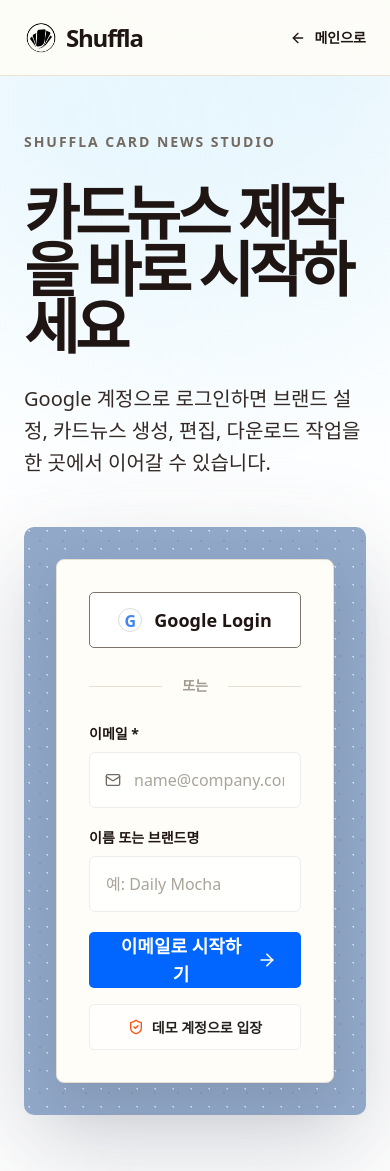
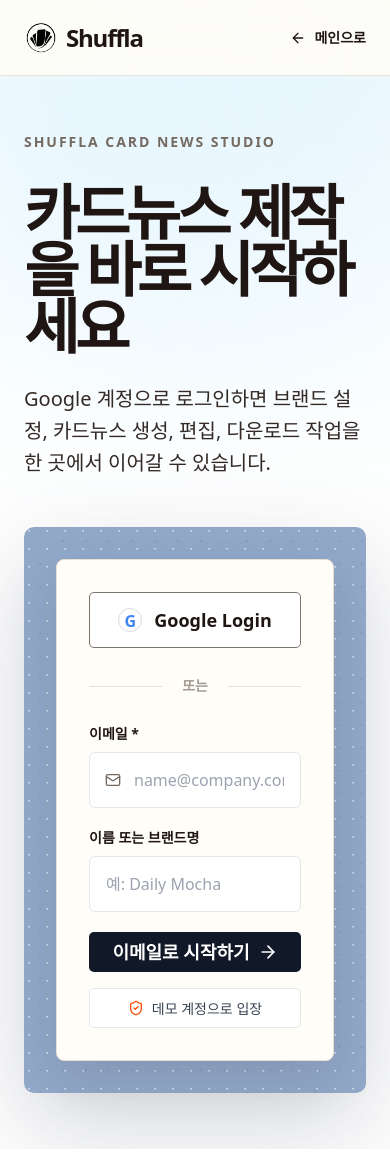
Before and after one commit to MCuffs/snsagent, a Next.js app: page /login in a window 390 px wide. After the commit the page ends 1149 px from the top, so only its background shows below. Built offline with nearby package versions, Linux system fonts and the light colour scheme; no server answers.

Commit message:
design: Mercury 무드 리디자인 — 중립 색상 체계, 클린 카드, 네이비 버튼

```diff
--- a/app/(cms)/SidebarNav.tsx
+++ b/app/(cms)/SidebarNav.tsx
@@ -69,7 +69,7 @@ export default function SidebarNav({ hasCompleteBrand, locale }: SidebarNavProps
               <Icon className="h-4 w-4 shrink-0" />
               <div>
                 <p className="font-medium leading-none">{item.label}</p>
-                <p className="mt-0.5 text-[11px] text-[#71717a]">{t(item.descKey as Parameters<typeof t>[0])}</p>
+                <p className="mt-0.5 text-[11px] text-[#9ca3af]">{t(item.descKey as Parameters<typeof t>[0])}</p>
               </div>
             </span>
           )
@@ -82,8 +82,8 @@ export default function SidebarNav({ hasCompleteBrand, locale }: SidebarNavProps
             onClick={(e) => handleNavClick(e, item)}
             className={`flex items-center gap-3 rounded-md px-3 py-2 text-sm transition-all duration-150 ${
               isActive
-                ? 'bg-[#111111] text-white font-medium'
-                : 'text-[#52525b] hover:bg-[#f0f0f0] hover:text-[#111111]'
+                ? 'bg-[#111827] text-white font-medium'
+                : 'text-[#374151] hover:bg-[#f3f4f6] hover:text-[#111111]'
             }`}
           >
             <Icon className="h-4 w-4 shrink-0" />
@@ -94,7 +94,7 @@ export default function SidebarNav({ hasCompleteBrand, locale }: SidebarNavProps
                   <span className="rounded-full bg-amber-100 px-1.5 py-0.5 text-[9px] font-bold text-amber-700">{item.badge}</span>
                 )}
               </div>
-              <p className={`mt-0.5 text-[11px] ${isActive ? 'text-[#a1a1aa]' : 'text-[#71717a]'}`}>
+              <p className={`mt-0.5 text-[11px] ${isActive ? 'text-white/60' : 'text-[#9ca3af]'}`}>
                 {t(item.descKey as Parameters<typeof t>[0])}
               </p>
             </div>
--- a/app/(cms)/concept/DashboardContainer.tsx
+++ b/app/(cms)/concept/DashboardContainer.tsx
@@ -307,7 +307,7 @@ function ProfileSelectScreen({
               key={key}
               type="button"
               onClick={() => onSelect(key)}
-              className="group relative flex flex-col items-start gap-4 rounded-2xl border border-[#e4e4e7] bg-white p-6 text-left shadow-sm transition-all hover:border-[#111111] hover:shadow-md active:scale-[0.98]"
+              className="group relative flex flex-col items-start gap-4 rounded-xl border border-[#e5e7eb] bg-white p-6 text-left transition-all hover:border-[#d1d5db] hover:shadow-sm active:scale-[0.99]"
             >
               {complete && (
                 <span className="absolute right-4 top-4 flex items-center gap-1 rounded-full bg-emerald-50 px-2 py-0.5 text-[10px] font-semibold text-emerald-600">
@@ -315,7 +315,7 @@ function ProfileSelectScreen({
                   {t('profile_complete')}
                 </span>
               )}
-              <div className="flex h-10 w-10 items-center justify-center rounded-xl bg-[#f4f4f5] transition-colors group-hover:bg-[#111111]">
+              <div className="flex h-10 w-10 items-center justify-center rounded-lg bg-[#f3f4f6] transition-colors group-hover:bg-[#111827]">
                 <Icon className="h-5 w-5 text-[#71717a] transition-colors group-hover:text-white" />
               </div>
               <div>
--- a/app/(cms)/works/WorksGrid.tsx
+++ b/app/(cms)/works/WorksGrid.tsx
@@ -212,7 +212,7 @@ export default function WorksGrid({
                   })
                   setOpeningId(item.id)
                 }}
-                className="group block overflow-hidden rounded-xl border border-[#e4e4e7] bg-white transition-all duration-200 hover:-translate-y-0.5 hover:border-[#a1a1aa] hover:shadow-md"
+                className="group block overflow-hidden rounded-xl border border-[#e5e7eb] bg-white transition-all duration-200 hover:border-[#d1d5db] hover:shadow-sm"
               >
                 {/* Thumbnail */}
                 <div className="relative aspect-[4/5] w-full overflow-hidden bg-[#f4f4f5]">
--- a/app/components/MarketingFooter.tsx
+++ b/app/components/MarketingFooter.tsx
@@ -22,7 +22,7 @@ export async function MarketingFooter({ authenticated = false, locale }: Marketi
   const showKoreanBusinessInfo = locale === 'ko'
 
   return (
-    <footer className="border-t border-slate-200 bg-[#f8fafc] pb-10 pt-16 text-[#171714]">
+    <footer className="border-t border-[#e5e7eb] bg-[#f9fafb] pb-10 pt-16 text-[#111111]">
       <div className="mx-auto max-w-[1300px] px-5 md:px-8">
         <div className="grid gap-12 md:grid-cols-[1.5fr_0.7fr_0.7fr_0.9fr]">
           <div>
--- a/app/components/NavScrollWrapper.tsx
+++ b/app/components/NavScrollWrapper.tsx
@@ -2,7 +2,7 @@
 
 export function NavScrollWrapper({ children }: { children: React.ReactNode }) {
   return (
-    <header className="sticky top-0 z-50 border-b border-slate-100 bg-white/92 text-[#171714] backdrop-blur-xl [&_.nav-cta]:bg-[#171714] [&_.nav-cta]:text-white">
+    <header className="sticky top-0 z-50 border-b border-[#e5e7eb] bg-white/95 text-[#111111] backdrop-blur-xl [&_.nav-cta]:bg-[#111827] [&_.nav-cta]:text-white">
       {children}
     </header>
   )
--- a/app/globals.css
+++ b/app/globals.css
@@ -2,14 +2,14 @@
 
 :root {
   --background: #ffffff;
-  --surface: #ffffff;
-  --surface-muted: #f8f9fa;
+  --surface: #f9fafb;
+  --surface-muted: #f3f4f6;
   --foreground: #111111;
-  --muted: #666666;
-  --brand-blue: #0066ff;
-  --brand-blue-hover: #0052cc;
-  --border-muted: #eeeeee;
-  --ring-soft: rgba(0, 102, 255, 0.1);
+  --muted: #6b7280;
+  --brand-blue: #3b82f6;
+  --brand-blue-hover: #2563eb;
+  --border-muted: #e5e7eb;
+  --ring-soft: rgba(59, 130, 246, 0.12);
 }
 
 @theme inline {
@@ -50,8 +50,8 @@ body {
   }
 
   ::selection {
-    background: rgba(185, 71, 24, 0.14);
-    color: #171717;
+    background: rgba(59, 130, 246, 0.12);
+    color: #111111;
   }
 }
 
@@ -93,24 +93,24 @@ body {
     align-items: center;
     justify-content: center;
     gap: 0.5rem;
-    min-height: 3rem;
+    min-height: 2.5rem;
     border-radius: 6px;
-    background: var(--brand-blue);
+    background: #111827;
     color: #fff;
-    font-size: 0.9375rem;
+    font-size: 0.875rem;
     font-weight: 600;
-    padding: 0 1.5rem;
-    transition: all 0.2s ease;
+    padding: 0 1.25rem;
+    transition: background 160ms ease, box-shadow 160ms ease;
   }
 
   .btn-primary:hover {
-    background: var(--brand-blue-hover);
-    transform: translateY(-1px);
-    box-shadow: 0 4px 12px rgba(0, 102, 255, 0.2);
+    background: #1f2937;
+    box-shadow: 0 1px 3px rgba(0,0,0,0.1), 0 4px 8px rgba(0,0,0,0.06);
   }
 
   .btn-primary:active {
-    transform: translateY(0);
+    background: #111827;
+    box-shadow: none;
   }
 
   .btn-secondary {
@@ -118,25 +118,24 @@ body {
     align-items: center;
     justify-content: center;
     gap: 0.5rem;
-    min-height: 2.875rem;
-    border-radius: 999px;
+    min-height: 2.5rem;
+    border-radius: 6px;
     border: 1px solid var(--border-muted);
-    background: rgba(255, 255, 255, 0.72);
-    color: #24221f;
+    background: #ffffff;
+    color: #374151;
     font-size: 0.875rem;
-    font-weight: 700;
-    transition: background 250ms cubic-bezier(0.16, 1, 0.3, 1), border-color 250ms cubic-bezier(0.16, 1, 0.3, 1), transform 250ms cubic-bezier(0.16, 1, 0.3, 1), box-shadow 250ms cubic-bezier(0.16, 1, 0.3, 1);
+    font-weight: 500;
+    padding: 0 1rem;
+    transition: background 160ms ease, border-color 160ms ease;
   }
 
   .btn-secondary:hover {
-    background: #fff;
-    border-color: #beb6a9;
-    transform: translateY(-1px);
-    box-shadow: 0 8px 18px rgba(30, 27, 24, 0.04);
+    background: #f9fafb;
+    border-color: #d1d5db;
   }
 
   .btn-secondary:active {
-    transform: translateY(1px);
+    background: #f3f4f6;
   }
 
   .btn-blue {
@@ -233,23 +232,23 @@ body {
 
   .field {
     width: 100%;
-    border-radius: 0.375rem;
+    border-radius: 6px;
     border: 1px solid var(--border-muted);
-    background: rgba(255, 255, 255, 0.9);
-    color: #171717;
+    background: #ffffff;
+    color: #111111;
     font-size: 0.875rem;
     outline: none;
-    transition: border-color 160ms ease, box-shadow 160ms ease, background 160ms ease;
+    transition: border-color 160ms ease, box-shadow 160ms ease;
   }
 
   .field:focus {
-    border-color: var(--brand-orange);
-    box-shadow: 0 0 0 4px var(--ring-soft);
+    border-color: var(--brand-blue);
+    box-shadow: 0 0 0 3px var(--ring-soft);
     background: #fff;
   }
 
   .field::placeholder {
-    color: #aaa49a;
+    color: #9ca3af;
   }
 
   .status-pill {
```
Also changed, not shown: app/(cms)/billing/PricingClientView.tsx (+5 -5 lines), app/(cms)/layout.tsx (+14 -14 lines), app/[locale]/(cms)/layout.tsx (+14 -14 lines), app/[locale]/login/LoginForm.tsx (+7 -7 lines), app/[locale]/login/page.tsx (+6 -6 lines).
